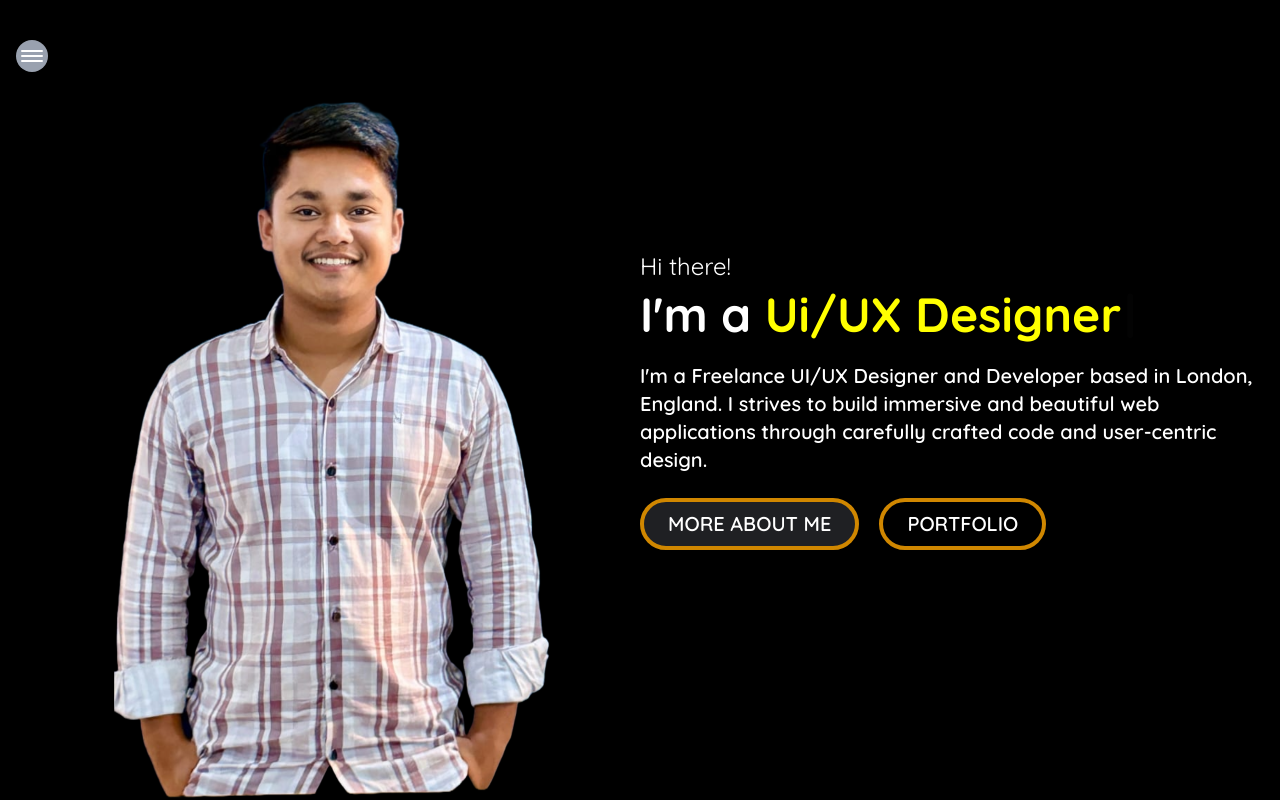
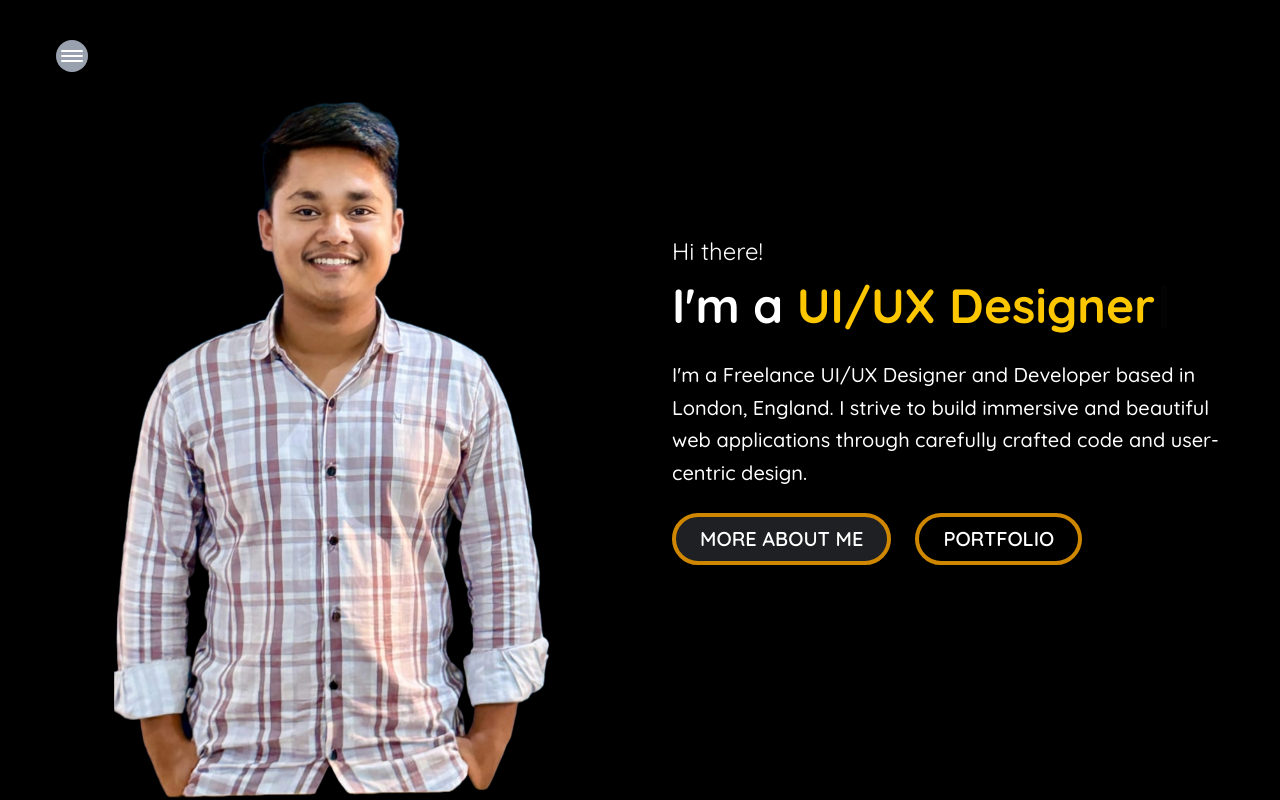
Before and after one commit to krishno-roy/ProductPage, a React (Vite) app: page / in a window 1280 px wide. Built offline with nearby package versions, Linux system fonts and the light colour scheme.

Commit message:
herosection

```diff
--- a/src/Component/Home/Hero.jsx
+++ b/src/Component/Home/Hero.jsx
@@ -1,14 +1,14 @@
 import React from "react";
 import { useTypewriter, Cursor } from "react-simple-typewriter";
 import HeroImage from "../../assets/krishno.png";
-import { IoReorderThreeOutline, IoSettingsOutline } from "react-icons/io5";
+import { IoReorderThreeOutline } from "react-icons/io5";
 
 const Hero = () => {
   const [text] = useTypewriter({
     words: [
       "Web Developer",
-      "Ui/UX Designer",
-      "Marketing Expert ",
+      "UI/UX Designer",
+      "Marketing Expert",
       "Tracking Expert",
     ],
     loop: true,
@@ -16,31 +16,37 @@ const Hero = () => {
 
   return (
     <section className="bg-black min-h-screen flex items-center">
-      <div className="container mx-auto flex flex-col md:flex-row items-center justify-between px-4 ">
-        <div className="w-full md:w-1/2 relative">
-          <div className="absolute pt-10">
-            <IoReorderThreeOutline className="bg-gray-400  text-white font-xl h-8 w-8 rounded-full" />
+      <div className="container mx-auto flex flex-col md:flex-row items-center justify-between px-4">
+        {/* Image Section */}
+        <div className="w-full md:w-1/2 relative flex justify-center md:justify-start">
+          <div className="absolute top-5 left-5 md:top-10 md:left-10">
+            <IoReorderThreeOutline className="bg-gray-400 text-white h-8 w-8 rounded-full shadow-lg cursor-pointer" />
           </div>
-          <img src={HeroImage} alt="Hero" className="h-screen mx-auto" />
+          <img
+            src={HeroImage}
+            alt="Hero"
+            className="w-72 h-72 md:w-full md:h-screen object-contain mx-auto"
+          />
         </div>
-        <div className="w-full md:w-1/2 text-white text-center md:text-left mt-8 md:mt-0 space-y-6 relative">
 
+        {/* Text Section */}
+        <div className="w-full md:w-1/2 text-white text-center md:text-left mt-10 md:mt-0 space-y-6 px-2 md:px-8">
           <h3 className="text-2xl mb-2">Hi there!</h3>
-          <h1 className="text-3xl md:text-5xl font-bold">
-            I'm a{" "}
-            <span style={{ fontWeight: "bold", color: "yellow" }}>{text}</span>
+          <h1 className="text-3xl md:text-5xl font-bold leading-tight">
+            I'm a <span className="font-bold text-yellow-400">{text}</span>
             <Cursor />
           </h1>
-          <p className="text-xl font-semibold">
+          <p className="text-lg md:text-xl font-medium leading-relaxed">
             I'm a Freelance UI/UX Designer and Developer based in London,
-            England. I strives to build immersive and beautiful web applications
+            England. I strive to build immersive and beautiful web applications
             through carefully crafted code and user-centric design.
           </p>
-          <div className="flex gap-5">
-            <button className="border-yellow-600 px-6 py-2 border-4 p-2 rounded-full text-xl hover:bg-yellow-600 font-semibold bg-gray-400/20 duration-200 uppercase">
+
+          <div className="flex flex-col md:flex-row gap-4 md:gap-6 items-center md:items-start">
+            <button className="border-yellow-600 px-6 py-2 border-4 rounded-full text-lg md:text-xl hover:bg-yellow-600 font-semibold bg-gray-400/20 duration-200 uppercase">
               More About Me
             </button>
-            <button className="border-yellow-600 px-6 py-2 border-4 p-2 rounded-full text-xl font-semibold hover:bg-yellow-600  duration-200 uppercase">
+            <button className="border-yellow-600 px-6 py-2 border-4 rounded-full text-lg md:text-xl font-semibold hover:bg-yellow-600 duration-200 uppercase">
               Portfolio
             </button>
           </div>
```
